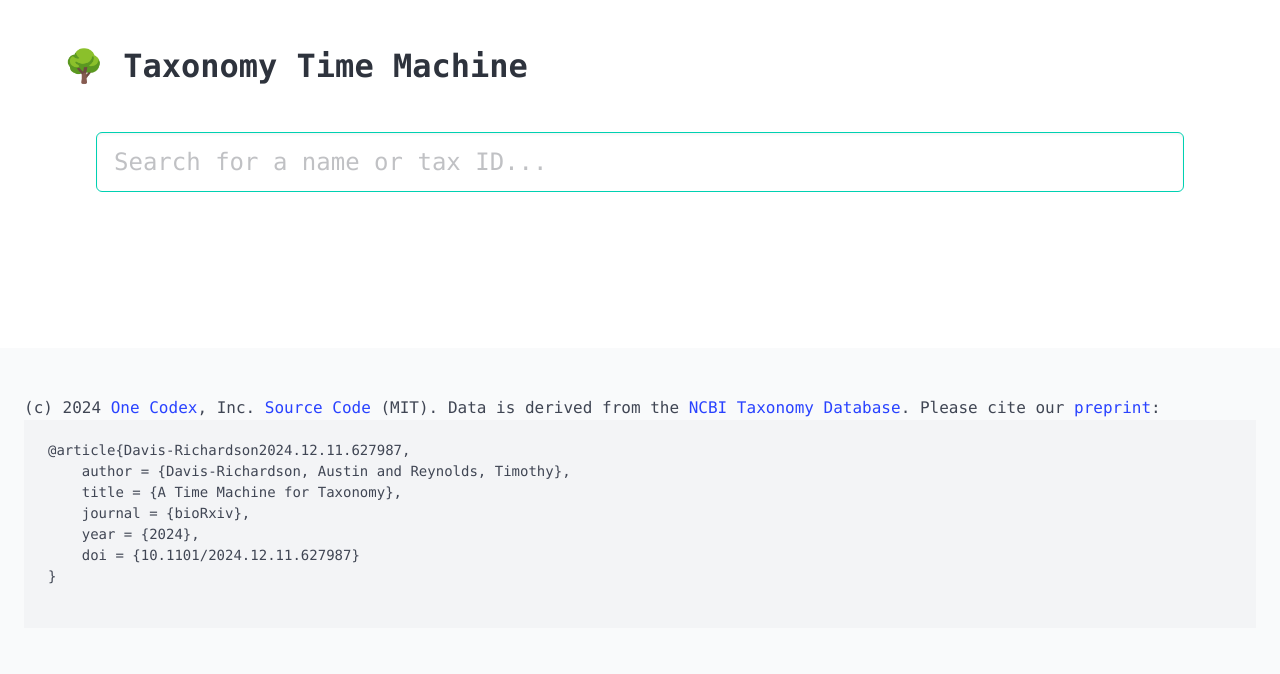
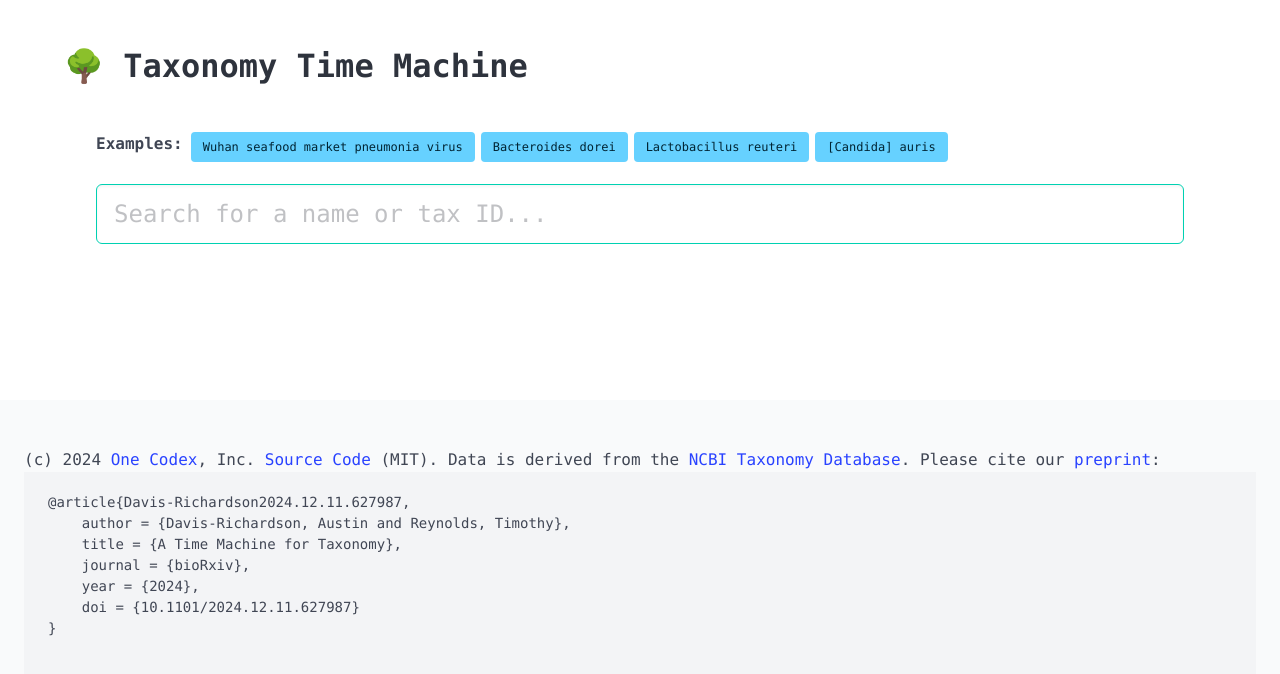
Before and after one commit to onecodex/taxonomy-time-machine, a Vue app in the folder frontend/: page / in a window 1280 px wide. Shown: the top 674 px of the page. Built offline with nearby package versions, Linux system fonts and the light colour scheme.

Commit message:
Add some example searches

```diff
--- a/frontend/src/components/TaxonomyTimeMachine.vue
+++ b/frontend/src/components/TaxonomyTimeMachine.vue
@@ -282,6 +282,12 @@ export default defineComponent({
       version.value = argVersion;
     };
 
+    // --- Add this function to handle example clicks ---
+    const handleExampleClick = async (example: string) => {
+      query.value = example;
+      await findTaxId();
+    };
+
     return {
       emoji,
       taxId,
@@ -306,6 +312,7 @@ export default defineComponent({
       highlightPrev,
       selectHighlighted,
       highlightedIndex,
+      handleExampleClick,
     };
   },
 });
@@ -321,6 +328,25 @@ export default defineComponent({
 
   <section class="section">
     <div class="container">
+      <!-- Example Taxa Buttons -->
+      <div class="example-taxa-buttons" style="margin-bottom: 1em;">
+        <span style="margin-right: 0.5em; font-weight: bold;">Examples:</span>
+        <button
+          v-for="example in [
+            'Wuhan seafood market pneumonia virus',
+            'Bacteroides dorei',
+            'Lactobacillus reuteri',
+            '[Candida] auris'
+          ]"
+          :key="example"
+          class="button is-small is-info"
+          style="margin-right: 0.5em; margin-bottom: 0.5em;"
+          @click="() => handleExampleClick(example)"
+        >
+          {{ example }}
+        </button>
+      </div>
+
       <div class="field">
         <div
           class="control is-expanded is-large"
```
